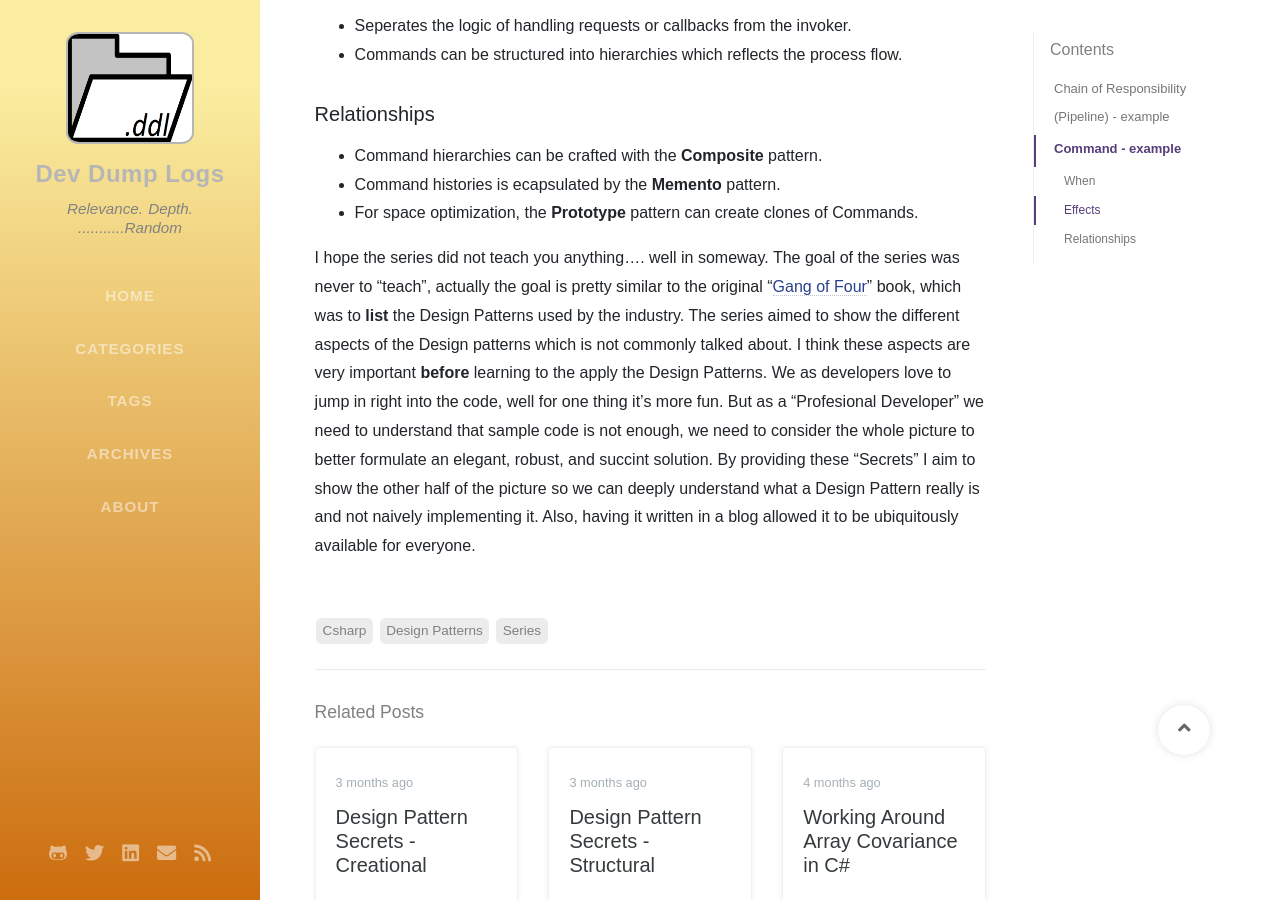
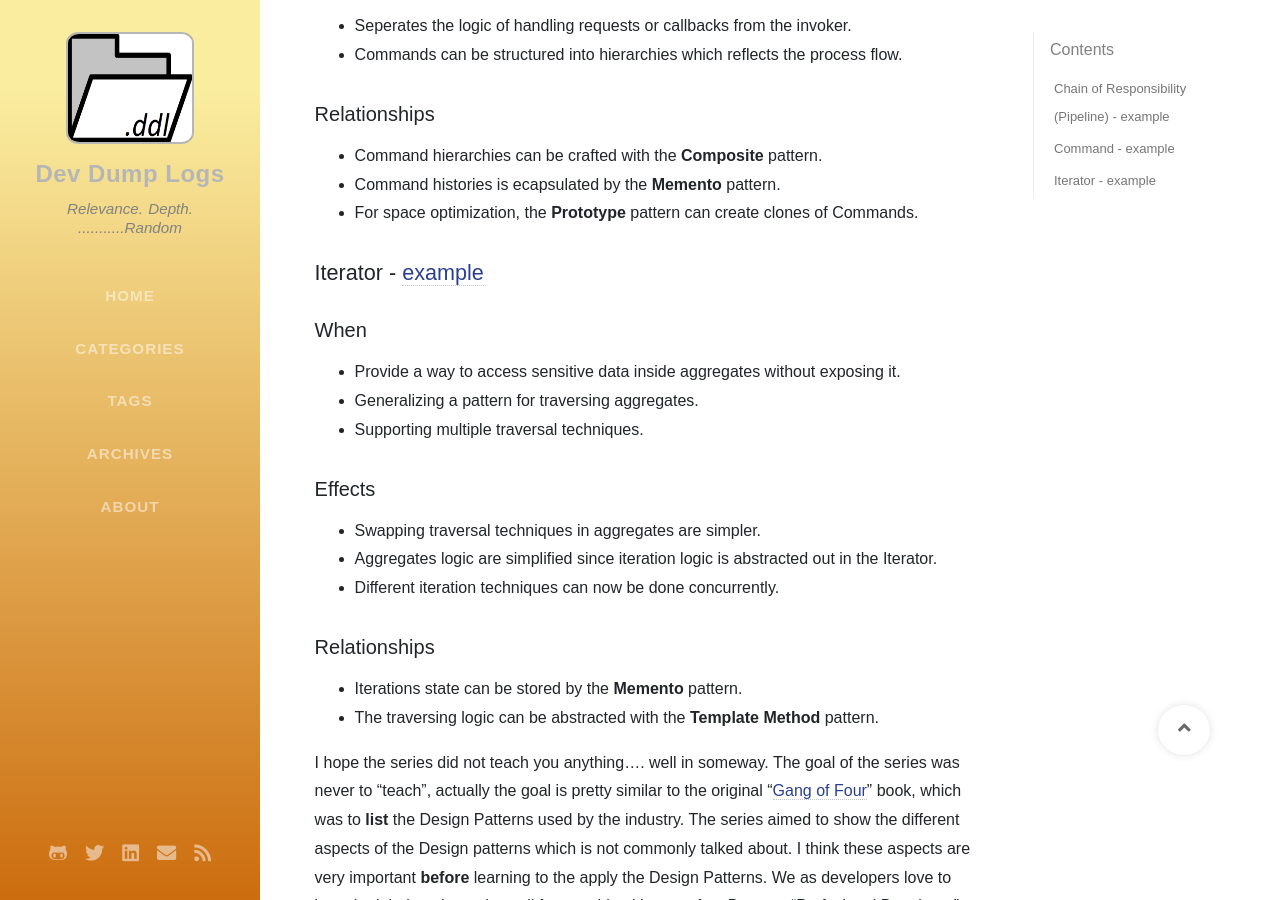
Before and after one commit to IanEscober/ianescober.github.io, a Jekyll site: the page built from _posts/2020-04-13-design-patterns-secrets-behavioral.md, in a window 1280 px wide and 900 px high, scrolled down 1447 px. Built offline with Jekyll 4.4.1, drawn with Linux system fonts in a browser that asks for light colours; nearby versions of some CDN libraries; some web fonts are replaced; comment, search, counter and statistics services are not loaded.

Commit message:
Added Iterator  Pattern to 'DPS - B' Post

```diff
--- a/_posts/2020-04-13-design-patterns-secrets-behavioral.md
+++ b/_posts/2020-04-13-design-patterns-secrets-behavioral.md
@@ -46,4 +46,21 @@ As always the catalog would be again structured in:
 - Command histories is ecapsulated by the __Memento__ pattern.
 - For space optimization, the __Prototype__ pattern can create clones of Commands.
 
+<!-- Iterpreter Pattern -->
+
+## Iterator - [example](https://github.com/IanEscober/DesignPatterns/tree/master/src/Iterator)
+### When
+- Provide a way to access sensitive data inside aggregates without exposing it.
+- Generalizing a pattern for traversing aggregates.
+- Supporting multiple traversal techniques.
+
+### Effects
+- Swapping traversal techniques in aggregates are simpler.
+- Aggregates logic are simplified since iteration logic is abstracted out in the Iterator.
+- Different iteration techniques can now be done concurrently.
+
+### Relationships
+- Iterations state can be stored by the __Memento__ pattern.
+- The traversing logic can be abstracted with the __Template Method__ pattern.
+
 I hope the series did not teach you anything.... well in someway. The goal of the series was never to "teach", actually the goal is pretty similar to the original "[Gang of Four](https://www.amazon.com/Design-Patterns-Object-Oriented-Addison-Wesley-Professional-ebook/dp/B000SEIBB8)" book, which was to __list__ the Design Patterns used by the industry. The series aimed to show the different aspects of the Design patterns which is not commonly talked about. I think these aspects are very important __before__ learning to the apply the Design Patterns. We as developers love to jump in right into the code, well for one thing it's more fun. But as a "Profesional Developer" we need to understand that sample code is not enough, we need to consider the whole picture to better formulate an elegant, robust, and succint solution. By providing these "Secrets" I aim to show the other half of the picture so we can deeply understand what a Design Pattern really is and not naively implementing it. Also, having it written in a blog allowed it to be ubiquitously available for everyone.
```
